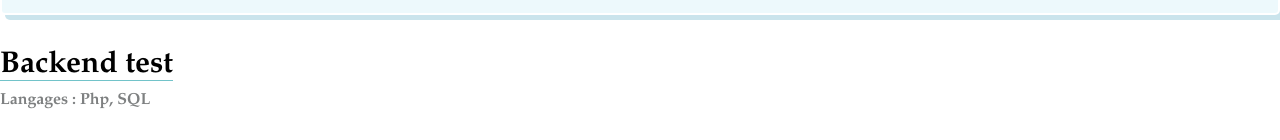
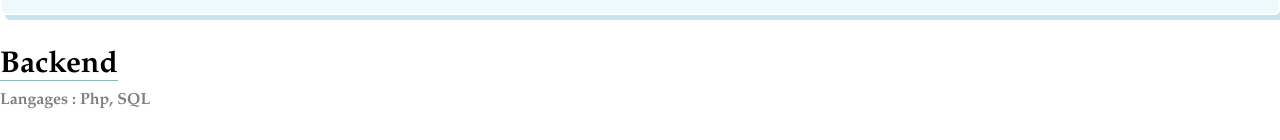
Before and after one commit to BertrandDuclot/bertrandduclot.github.io, a plain HTML site: page index.html in a window 1280 px wide. Shown: the part 1707-1847 px from the top of the page. Drawn offline with Linux system fonts and the light colour scheme.

```diff
--- a/index.html
+++ b/index.html
@@ -135,7 +135,7 @@
           </section>
 
           <!--Backeend Projects-->
-          <h1 class="projects-title">Backend test</h1>
+          <h1 class="projects-title">Backend</h1>
             <h4 class="subtitles">Langages : Php, SQL </h4>
           <section class="backend">
 
```
